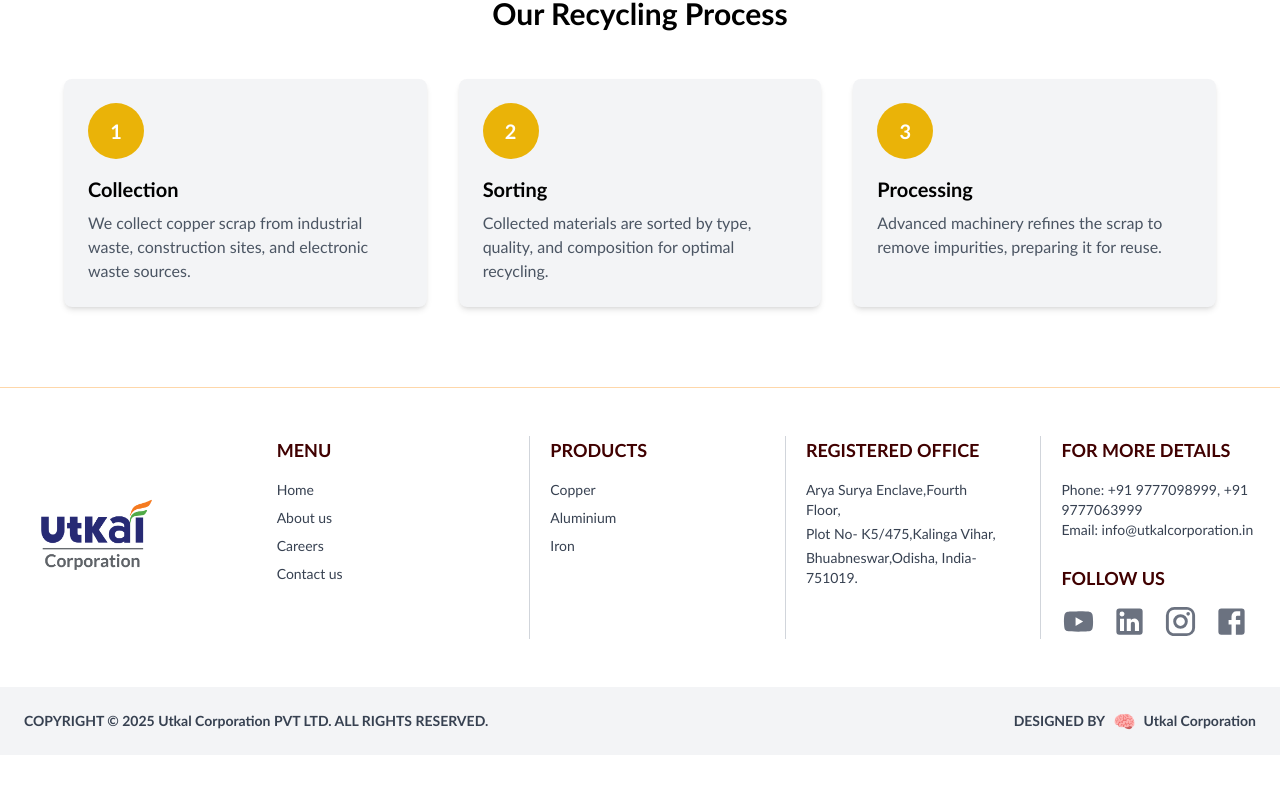
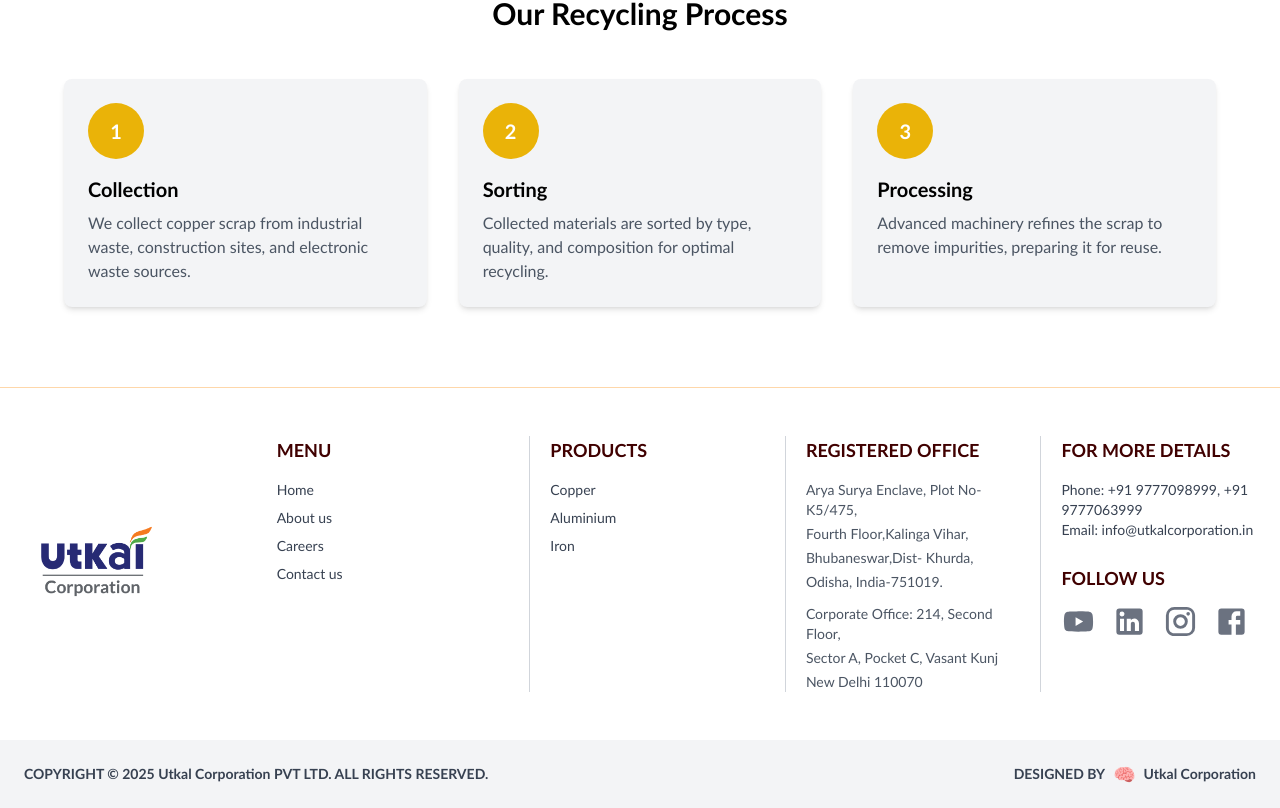
Before and after one commit to utkalgrouptech/UtkalCorp-Web, a Next.js app: page /alluminium in a window 1280 px wide. Shown: the part 2599-3407 px from the top of the page. Before the commit the page ends 3354 px from the top, so only its background shows below. Built offline with nearby package versions, Linux system fonts and the light colour scheme.

Commit message:
Minor Changes

```diff
--- a/src/app/alluminium/page.tsx
+++ b/src/app/alluminium/page.tsx
@@ -146,7 +146,7 @@ const aluminumPurchaseItems = [
 
 ];
 const aluminumSalesItems = [
-  { title: "Aluminum Scrab", subtitle: "(Aluminium Scrap is a highly sought-after recyclable material known for its lightweight, corrosion-resistant properties and excellent conductivity. Sourced from a wide range of products including beverage cans, automotive parts, window frames, and industrial components, aluminium scrap is sorted and processed into clean, reusable material. It plays a crucial role in sustainable manufacturing as it retains its properties even after repeated recycling. With a high recovery rate and low energy requirements for reprocessing, aluminium scrap offers significant environmental and economic benefits, making it an essential raw material for the construction, automotive, aerospace, and packaging industries.)", imageUrl: Alluminum },
+  { title: "Aluminum Scrap", subtitle: "(Aluminium Scrap is a highly sought-after recyclable material known for its lightweight, corrosion-resistant properties and excellent conductivity. Sourced from a wide range of products including beverage cans, automotive parts, window frames, and industrial components, aluminium scrap is sorted and processed into clean, reusable material. It plays a crucial role in sustainable manufacturing as it retains its properties even after repeated recycling. With a high recovery rate and low energy requirements for reprocessing, aluminium scrap offers significant environmental and economic benefits, making it an essential raw material for the construction, automotive, aerospace, and packaging industries.)", imageUrl: Alluminum },
 
 ];
 
--- a/src/components/contact/contact-info.tsx
+++ b/src/components/contact/contact-info.tsx
@@ -30,13 +30,20 @@ export function ContactInfo() {
           <MapPin className="w-6 h-6 text-yellow-600 mr-4 mt-1 flex-shrink-0" />
 <div>
   <h4 className="font-bold text-gray-800 mb-1">Address</h4>
-            <p className="text-gray-600">
+
+  <div className="text-gray-600 space-y-1">
     <p>Arya Surya Enclave, Plot No- K5/475,</p>
     <p>Khata No 95/937, Fourth Floor, Mouza-</p>
     <p>Subudhi Pur, Kalinga Vihar, Patrapada,</p>
-            <p>Bhuabneswar, Dist- Khurda,</p>
+    <p>Bhubaneswar, Dist- Khurda,</p>
     <p>Odisha, India-751019.</p>
-            </p>
+  </div>
+
+  <div className="text-gray-600 space-y-1 mt-3">
+    <p>Corporate Office: 214, Second Floor,</p>
+    <p>Sector A, Pocket C, Vasant Kunj</p>
+    <p>New Delhi 110070</p>
+  </div>
 </div>
         </div>
 
--- a/src/layouts/Footer.tsx
+++ b/src/layouts/Footer.tsx
@@ -43,11 +43,18 @@ const Footer = () => {
         {/* REGISTERED OFFICE */}
         <div className="w-full lg:w-1/5 border-l border-gray-300 pl-5">
           <h3 className="text-lg font-bold text-[#400000] mb-4">REGISTERED OFFICE</h3>
-          <div className="space-y-1 text-gray-700">
-            <p>Arya Surya Enclave,Fourth Floor,</p>
-            <p> Plot No- K5/475,Kalinga Vihar,</p>
-            <p>Bhuabneswar,Odisha, India-751019.</p>
-          </div>
+           <div className="text-gray-600 space-y-1">
+    <p>Arya Surya Enclave, Plot No- K5/475,</p>
+    <p> Fourth Floor,Kalinga Vihar, </p>
+    <p> Bhubaneswar,Dist- Khurda,</p>
+    <p>Odisha, India-751019. </p>
+  </div>
+
+  <div className="text-gray-600 space-y-1 mt-3">
+    <p>Corporate Office: 214, Second Floor,</p>
+    <p>Sector A, Pocket C, Vasant Kunj</p>
+    <p>New Delhi 110070</p>
+  </div>
         </div>
 
         {/* FOR MORE DETAILS */}
```
Also changed, not shown: src/app/iron/page.tsx (+12 -12 lines). Lines whose indentation alone changed are shown as unchanged.
